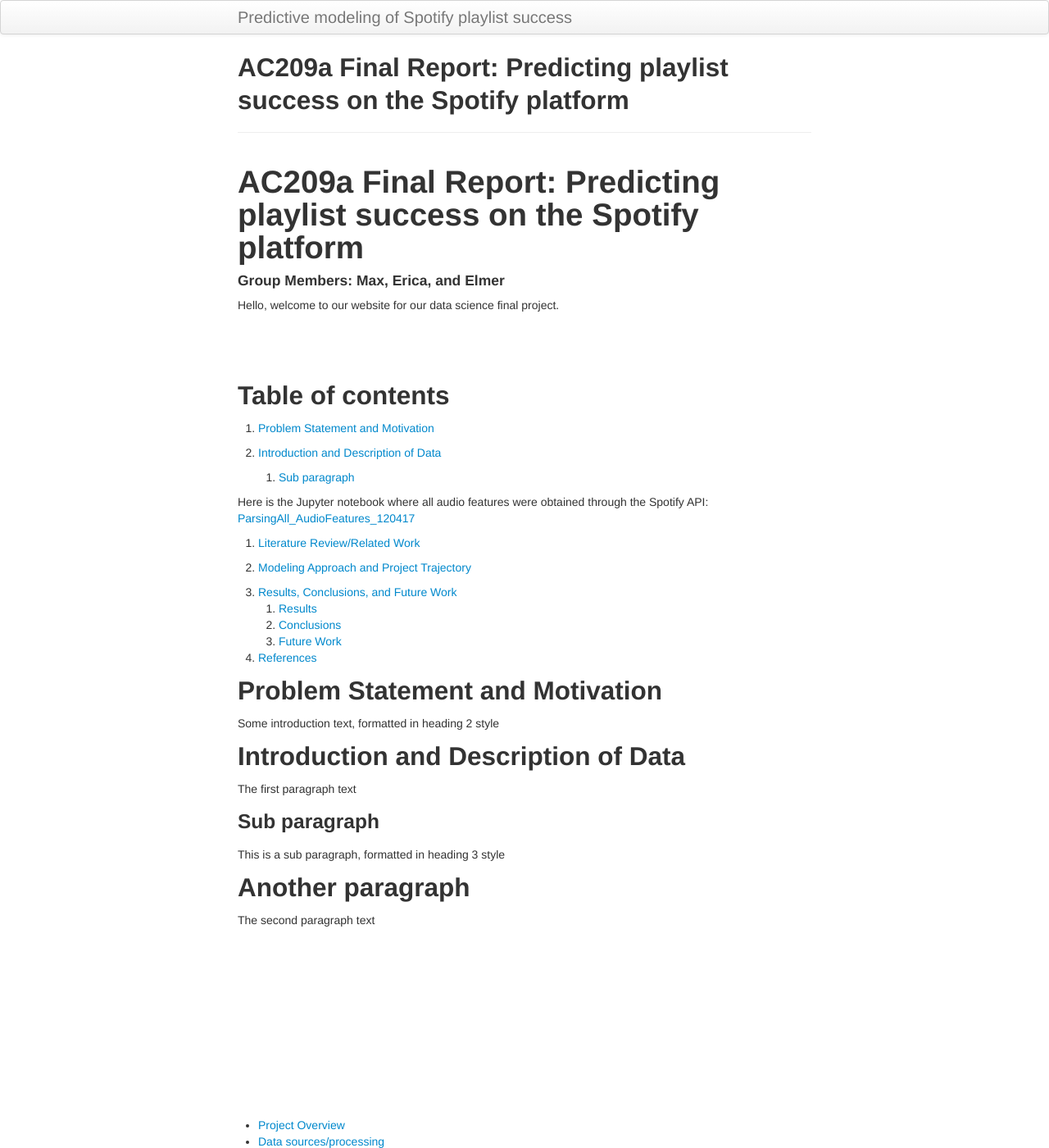
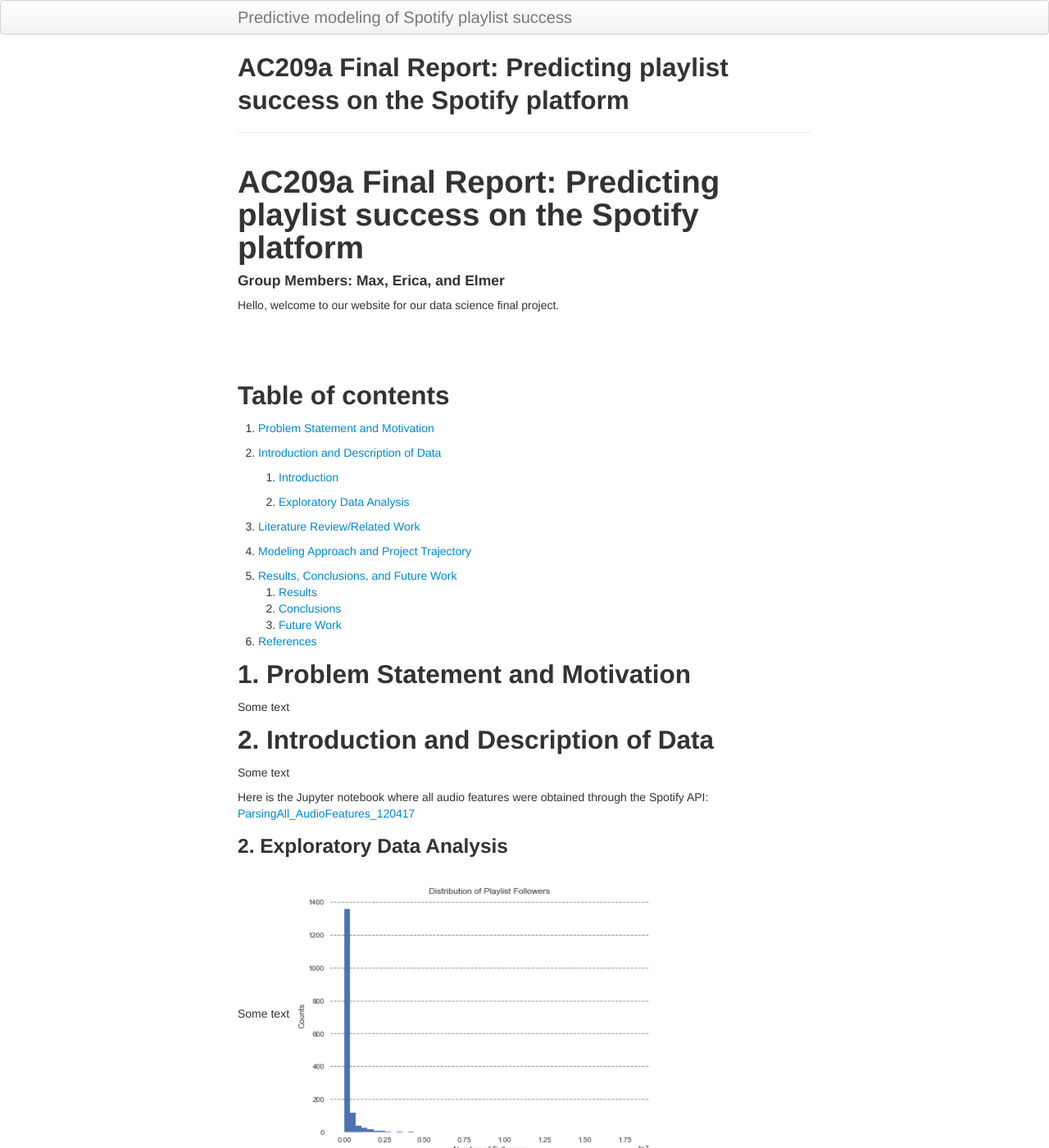
Before and after one commit to maxgmarin/AC209a_FinalProject_EEM, a Jekyll site: the page built from index.md, in a window 1280 px wide and 1400 px high. Shown: the whole window at 82% size. Built offline with Jekyll 4.4.1, drawn with Linux system fonts in a browser that asks for light colours; our own code applies the rules of GitHub Pages for plain Markdown files.

Commit message:
Added an image

```diff
--- a/index.md
+++ b/index.md
@@ -22,29 +22,41 @@ Hello, welcome to our website for our data science final project.
 1. [Problem Statement and Motivation](#Problem_Statement)
 
 2. [Introduction and Description of Data](#introduction)
-    1. [Sub paragraph](#subparagraph1)
+
+    1. [Introduction](#intro1)
+
+    2. [Exploratory Data Analysis](#EDA)
+
+
+3. [Literature Review/Related Work](#paragraph2)
+
+4. [Modeling Approach and Project Trajectory](#paragraph2)
+
+
+
+5. [Results, Conclusions, and Future Work](#paragraph2)
+    1. [Results](#subparagraph1)
+    2. [Conclusions](#subparagraph1)
+    3. [Future Work](#subparagraph1)
+
+
+6. [References](#paragraph2)
+
+
+## 1. Problem Statement and Motivation <a name="Problem_Statement"></a>
+Some text
+
+## 2. Introduction and Description of Data <a name="paragraph1"></a>
+Some text
 
 
 Here is the Jupyter notebook where all audio features were obtained through the Spotify API: <br>
 [ParsingAll_AudioFeatures_120417](pages/ParsingAll_AudioFeatures_120417.html)
 
-3. [Literature Review/Related Work](#paragraph2)
 
-4. [Modeling Approach and Project Trajectory](#paragraph2)
-
-5. [Results, Conclusions, and Future Work](#paragraph2)
-    1. [Results](#subparagraph1)
-    1. [Conclusions](#subparagraph1)
-    1. [Future Work](#subparagraph1)
-
-6. [References](#paragraph2)
-
-
-## Problem Statement and Motivation <a name="Problem_Statement"></a>
-Some introduction text, formatted in heading 2 style
-
-## Introduction and Description of Data <a name="paragraph1"></a>
-The first paragraph text
+### 2. Exploratory Data Analysis <a name="EDA1"></a>
+Some text
+![Drag Racing](images/testplot_1.png)
 
 
 
```
Also changed, not shown: Images/TestPlot_1.png (added), 1 other file.
